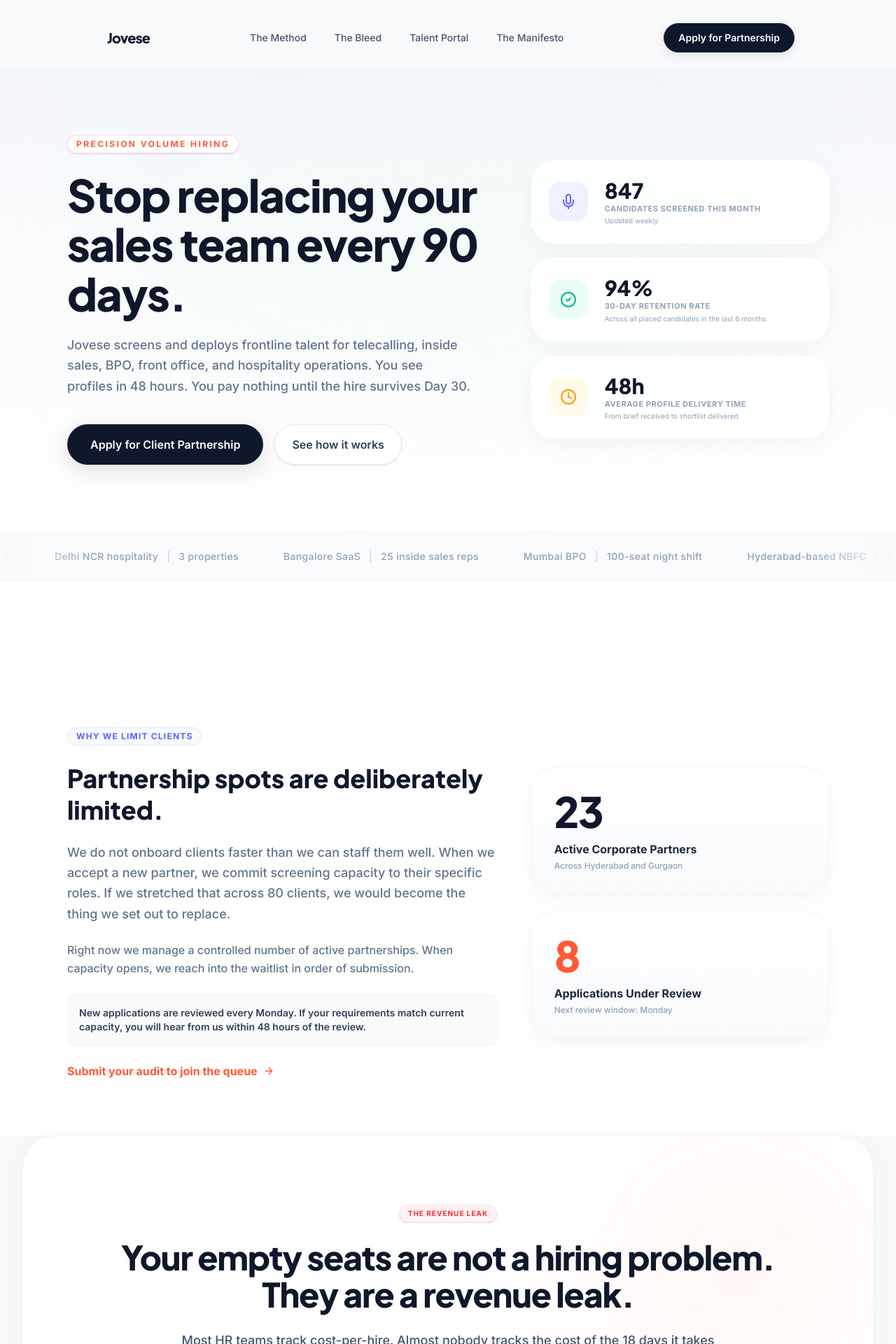
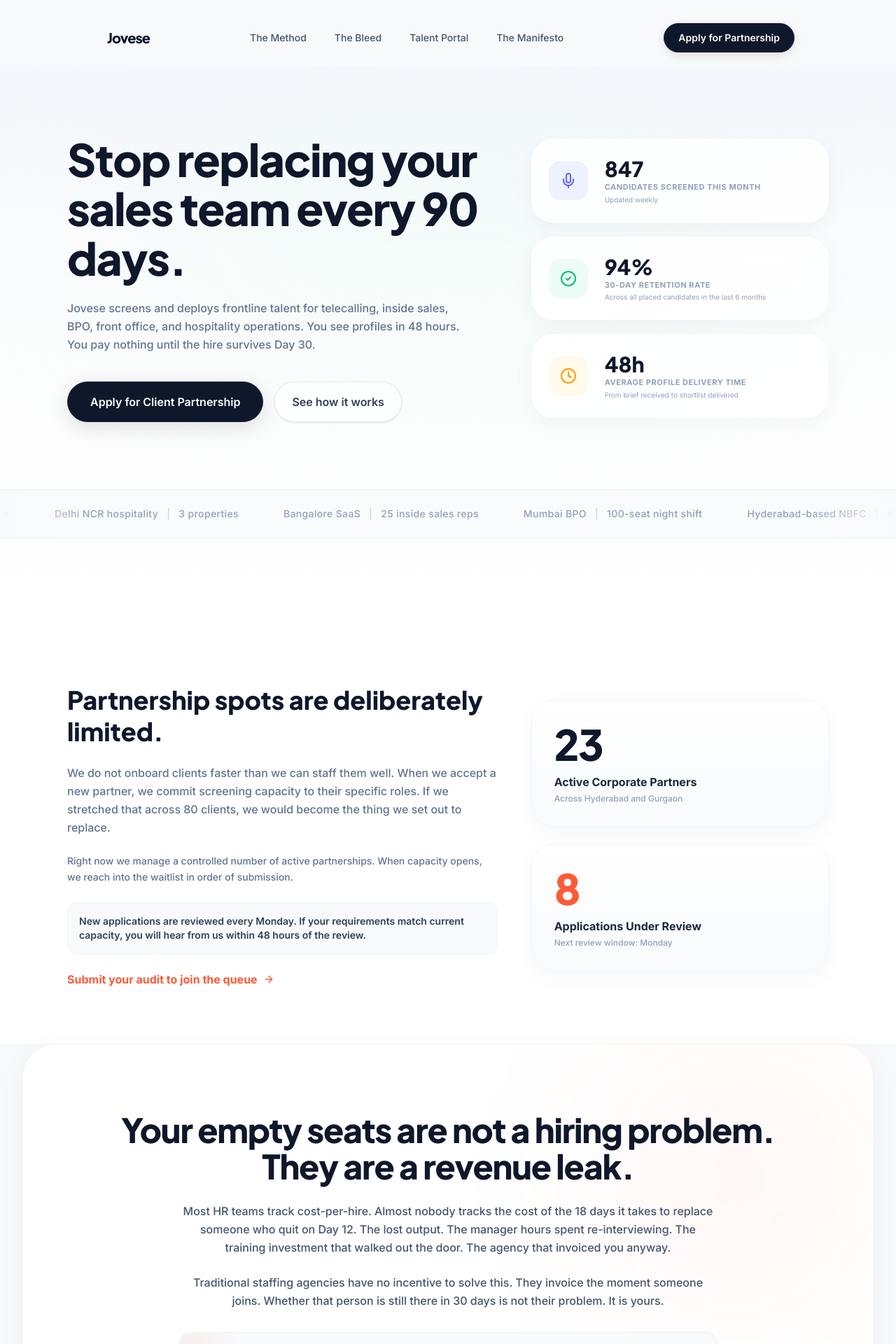
Before and after one commit to heykartavya/Jovese, a React (Vite) app: page / in a window 1280 px wide. Shown: the top 1920 px of the page at 70% size. Built offline with nearby package versions, Linux system fonts and the light colour scheme.

Commit message:
style: remove decorative tags from homepage
Clean up the UI by removing internal badges from the hero and secondary sections to improve visual hierarchy and focus on core messaging.

```diff
--- a/src/pages/Home.tsx
+++ b/src/pages/Home.tsx
@@ -206,13 +206,10 @@ export default function Home() {
 
           {/* Left Hero Content */}
           <div className="md:col-span-7 text-left">
-            <span className="inline-block px-3 py-1 bg-white border border-[#ff5a36]/20 text-xs font-bold text-[#ff5a36] tracking-[0.2em] rounded-full shadow-sm uppercase mb-6">
-              Precision Volume Hiring
-            </span>
             <h1 className="font-display text-4xl sm:text-5xl md:text-6xl lg:text-[4rem] font-extrabold tracking-tight text-slate-900 mb-6 leading-[1.1]">
               Stop replacing your sales team every 90 days.
             </h1>
-            <p className="text-base sm:text-lg text-slate-500 mb-10 leading-relaxed font-medium max-w-xl">
+            <p className="text-sm sm:text-base text-slate-500 mb-10 leading-relaxed font-medium max-w-xl">
               Jovese screens and deploys frontline talent for telecalling, inside sales, BPO, front office, and hospitality operations. You see profiles in 48 hours. You pay nothing until the hire survives Day 30.
             </p>
             <div className="flex flex-col sm:flex-row gap-4 items-stretch sm:items-center">
@@ -334,16 +331,13 @@ export default function Home() {
           <div className="grid md:grid-cols-12 gap-12 items-center">
 
             <div className="md:col-span-7">
-              <span className="inline-block px-3 py-1 bg-slate-50 border border-indigo-100 text-xs font-bold text-indigo-500 tracking-widest uppercase rounded-full mb-6">
-                Why We Limit Clients
-              </span>
               <h2 className="font-display text-3xl md:text-4xl font-extrabold text-slate-900 mb-6 leading-tight">
                 Partnership spots are deliberately limited.
               </h2>
-              <p className="text-slate-500 text-base md:text-lg leading-relaxed font-medium mb-6">
+              <p className="text-slate-500 text-sm md:text-base leading-relaxed font-medium mb-6">
                 We do not onboard clients faster than we can staff them well. When we accept a new partner, we commit screening capacity to their specific roles. If we stretched that across 80 clients, we would become the thing we set out to replace.
               </p>
-              <p className="text-slate-500 text-base leading-relaxed font-medium mb-6">
+              <p className="text-slate-500 text-sm leading-relaxed font-medium mb-6">
                 Right now we manage a controlled number of active partnerships. When capacity opens, we reach into the waitlist in order of submission.
               </p>
               <p className="text-sm font-semibold text-slate-700 bg-slate-50 p-4 rounded-xl border border-slate-100 inline-block mb-6">
@@ -397,13 +391,10 @@ export default function Home() {
 
         <div className="w-full max-w-5xl mx-auto px-4 sm:px-6 lg:px-8 relative z-10">
           <div className="text-center mb-16">
-            <span className="inline-block px-3 py-1 bg-red-50 text-red-500 rounded-full text-[10px] font-bold tracking-widest uppercase mb-6 shadow-sm border border-red-100">
-              The Revenue Leak
-            </span>
             <h2 className="font-display text-4xl md:text-5xl font-black mb-6 tracking-tight text-slate-900 leading-[1.1]">
               Your empty seats are not a hiring problem.<br />They are a revenue leak.
             </h2>
-            <div className="text-slate-600 max-w-3xl mx-auto space-y-6 text-base md:text-lg leading-relaxed font-medium">
+            <div className="text-slate-600 max-w-3xl mx-auto space-y-6 text-sm md:text-base leading-relaxed font-medium">
               <p>
                 Most HR teams track cost-per-hire. Almost nobody tracks the cost of the 18 days it takes to replace someone who quit on Day 12. The lost output. The manager hours spent re-interviewing. The training investment that walked out the door. The agency that invoiced you anyway.
               </p>
@@ -636,9 +627,6 @@ export default function Home() {
 
           <div className="grid md:grid-cols-2 gap-12 items-center mb-16">
             <div>
-              <span className="inline-block px-3 py-1 bg-indigo-50/50 border border-indigo-100 text-[10px] font-bold text-indigo-500 tracking-widest uppercase rounded-full mb-6">
-                The Audio Advantage
-              </span>
               <h2 className="font-display text-4xl md:text-5xl font-black text-slate-900 leading-[1.1] mb-6">
                 A resume tells you where they worked.<br />
                 <span className="text-slate-400">A voice tells you if they can sell.</span>
@@ -647,7 +635,7 @@ export default function Home() {
 
             <div className="bg-slate-50 border border-slate-100 rounded-3xl p-8 relative overflow-hidden">
               <div className="absolute -right-12 -top-12 w-48 h-48 bg-indigo-500/5 rounded-full blur-[40px] pointer-events-none" />
-              <p className="text-sm md:text-base text-slate-600 font-medium leading-relaxed relative z-10">
+              <p className="text-xs sm:text-sm text-slate-600 font-medium leading-relaxed relative z-10">
                 For customer-facing roles, the CV is just a formality. The candidates who close deals are the ones who listen before speaking and handle rejection without collapsing. You can't screen for that in a document. <strong className="text-slate-900">We screen for it in a 45-second audio drop.</strong>
               </p>
             </div>
@@ -760,9 +748,6 @@ export default function Home() {
         <div className="w-full max-w-6xl mx-auto px-4 sm:px-6 lg:px-8">
 
           <div className="text-center mb-16">
-            <span className="text-xs font-bold text-indigo-500 tracking-widest uppercase block mb-3">
-              THE 48-HOUR DEPLOYMENT FLOW
-            </span>
             <h2 className="font-display text-4xl md:text-5xl font-extrabold text-slate-900 mb-4">
               Vetted talent in 48 hours. Here is exactly how.
             </h2>
@@ -778,10 +763,7 @@ export default function Home() {
               </div>
               <div className="flex-1 pt-1">
                 <div className="flex flex-col sm:flex-row sm:items-center justify-between gap-3 mb-2">
-                  <h3 className="font-bold text-slate-900 text-xl tracking-tight uppercase">WhatsApp Ingestion</h3>
-                  <span className="inline-block px-3 py-1 bg-slate-50 text-slate-500 rounded-full text-[10px] font-bold tracking-widest uppercase border border-slate-100 whitespace-nowrap">
-                    Avg. 340 apps / week
-                  </span>
+                  <h3 className="font-bold text-slate-900 text-xl tracking-tight">WhatsApp Ingestion</h3>
                 </div>
                 <p className="text-slate-800 font-semibold text-sm mb-3">
                   Candidates bypass broken career pages entirely.
@@ -799,10 +781,7 @@ export default function Home() {
               </div>
               <div className="flex-1 pt-1">
                 <div className="flex flex-col sm:flex-row sm:items-center justify-between gap-3 mb-2">
-                  <h3 className="font-bold text-slate-900 text-xl tracking-tight uppercase">Tone and Logic Audit</h3>
-                  <span className="inline-block px-3 py-1 bg-[#ff5a36]/5 border border-[#ff5a36]/10 text-[#ff5a36] rounded-full text-[10px] font-bold tracking-widest uppercase whitespace-nowrap">
-                    ~22% clear stage
-                  </span>
+                  <h3 className="font-bold text-slate-900 text-xl tracking-tight">Tone and Logic Audit</h3>
                 </div>
                 <p className="text-slate-800 font-semibold text-sm mb-3">
                   70 to 80% of applicants are filtered here before a human reviews anything.
@@ -820,10 +799,7 @@ export default function Home() {
               </div>
               <div className="flex-1 pt-1">
                 <div className="flex flex-col sm:flex-row sm:items-center justify-between gap-3 mb-2">
-                  <h3 className="font-bold text-slate-900 text-xl tracking-tight uppercase">The Match</h3>
-                  <span className="inline-block px-3 py-1 bg-slate-50 border border-slate-100 text-slate-500 rounded-full text-[10px] font-bold tracking-widest uppercase whitespace-nowrap">
-                    Avg. 6 profiles / role
-                  </span>
+                  <h3 className="font-bold text-slate-900 text-xl tracking-tight">The Match</h3>
                 </div>
                 <p className="text-slate-800 font-semibold text-sm mb-3">
                   You receive curated profiles. Not a volume dump.
@@ -841,10 +817,7 @@ export default function Home() {
               </div>
               <div className="flex-1 pt-1">
                 <div className="flex flex-col sm:flex-row sm:items-center justify-between gap-3 mb-2">
-                  <h3 className="font-bold text-slate-950 text-xl tracking-tight uppercase">Deployment</h3>
-                  <span className="inline-block px-3 py-1 bg-emerald-50 border border-emerald-100 text-emerald-600 rounded-full text-[10px] font-bold tracking-widest uppercase whitespace-nowrap">
-                    94% to Day 30
-                  </span>
+                  <h3 className="font-bold text-slate-950 text-xl tracking-tight">Deployment</h3>
                 </div>
                 <p className="text-slate-800 font-semibold text-sm mb-3">
                   The candidate joins. The 30-day clock starts. Nothing else happens until then.
@@ -885,9 +858,6 @@ export default function Home() {
         <div className="w-full max-w-5xl mx-auto px-4 sm:px-6 lg:px-8">
 
           <div className="text-center mb-16">
-            <span className="text-xs font-bold text-orange-500 tracking-widest uppercase block mb-3">
-              THE FEE MODEL
-            </span>
             <h2 className="font-display text-4xl md:text-5xl font-extrabold text-slate-900 mb-6 leading-tight">
               You are not paying for introductions.<br />You are paying for outcomes.
             </h2>
@@ -898,14 +868,7 @@ export default function Home() {
             {/* Animated subtle background glow */}
             <div className="absolute top-0 right-0 w-64 h-64 bg-slate-200/50 rounded-full blur-[80px] pointer-events-none group-hover:bg-[#ff5a36]/5 transition-colors duration-1000" />
 
-            <div className="flex items-center gap-4 mb-10 sm:mb-12">
-              <h3 className="text-[10px] font-bold text-slate-400 tracking-widest uppercase m-0">
-                Partnership Timeline
-              </h3>
-              <div className="hidden sm:block h-px bg-slate-200 flex-1"></div>
-            </div>
-
-            <div className="relative max-w-5xl mx-auto">
+            <div className="relative max-w-5xl mx-auto mt-4">
               {/* Connecting Line - Desktop */}
               <div className="hidden sm:block absolute top-[22px] left-[7%] right-[7%] h-0.5 bg-slate-200">
                 <div className="absolute top-0 left-0 h-full bg-gradient-to-r from-slate-300 via-[#ff5a36] to-emerald-500 w-0 group-hover:w-full transition-all duration-[1500ms] ease-out rounded-full" />
@@ -1001,9 +964,6 @@ export default function Home() {
 
           {/* Guarantee box - highlighted */}
           <div className="bg-[#ff5a36]/5 border-2 border-[#ff5a36]/30 p-8 sm:p-12 rounded-[2.5rem] mb-12 shadow-sm text-center max-w-4xl mx-auto">
-            <span className="inline-block px-3 py-1 bg-[#ff5a36] text-white text-[10px] font-bold uppercase tracking-widest rounded-full mb-4">
-              GUARANTEE
-            </span>
             <h3 className="font-display font-black text-2xl md:text-3xl text-slate-950 mb-4 text-center">
               The Replacement Guarantee
             </h3>
@@ -1036,9 +996,6 @@ export default function Home() {
         <div className="w-full max-w-6xl mx-auto px-4 sm:px-6 lg:px-8">
 
           <div className="text-center mb-16">
-            <span className="text-xs font-bold text-indigo-500 tracking-widest uppercase block mb-3">
-              CLIENT EXPERIENCE
-            </span>
             <h2 className="font-display text-4xl font-extrabold text-slate-900">
               What our partners say.
             </h2>
```
